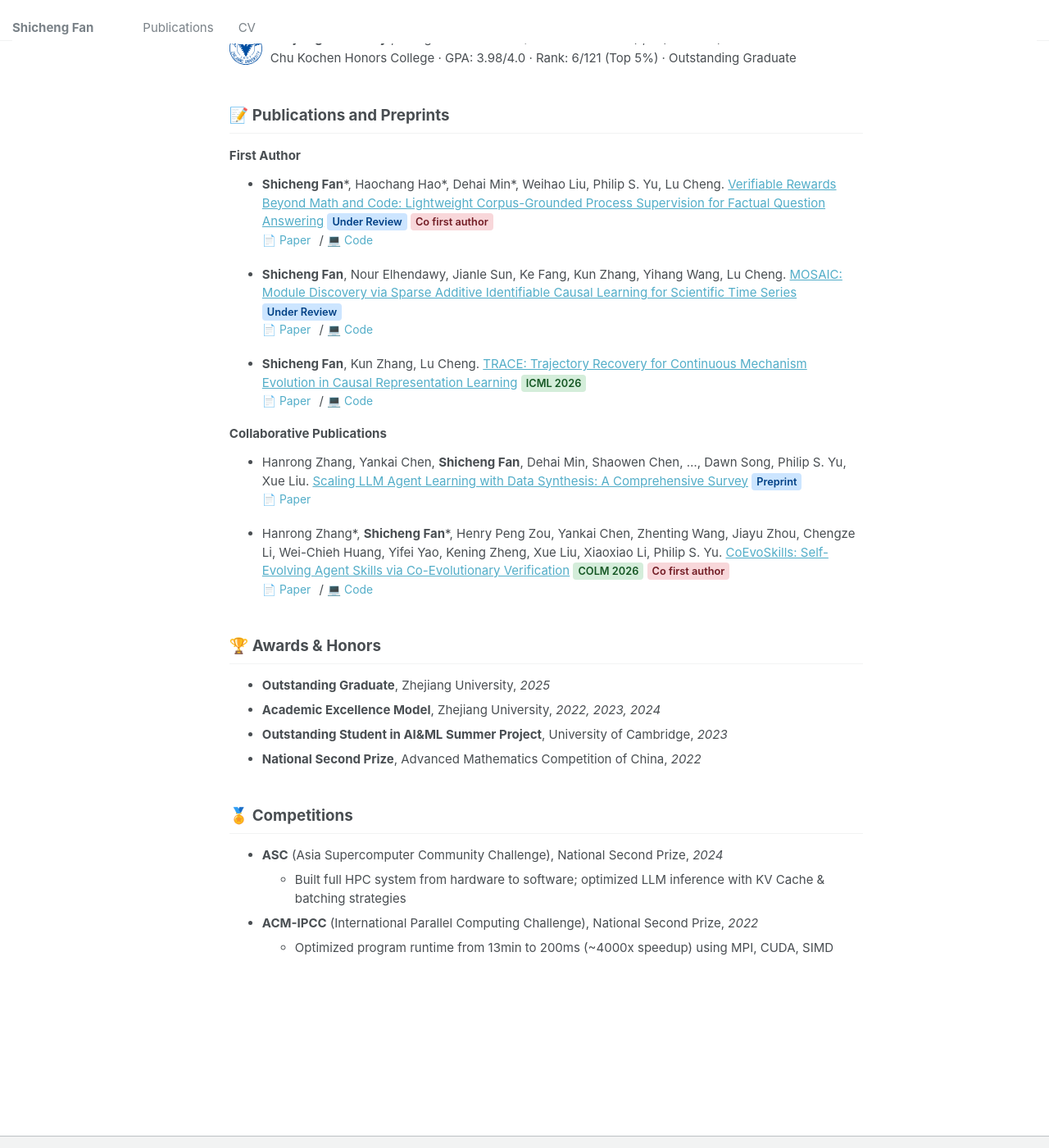
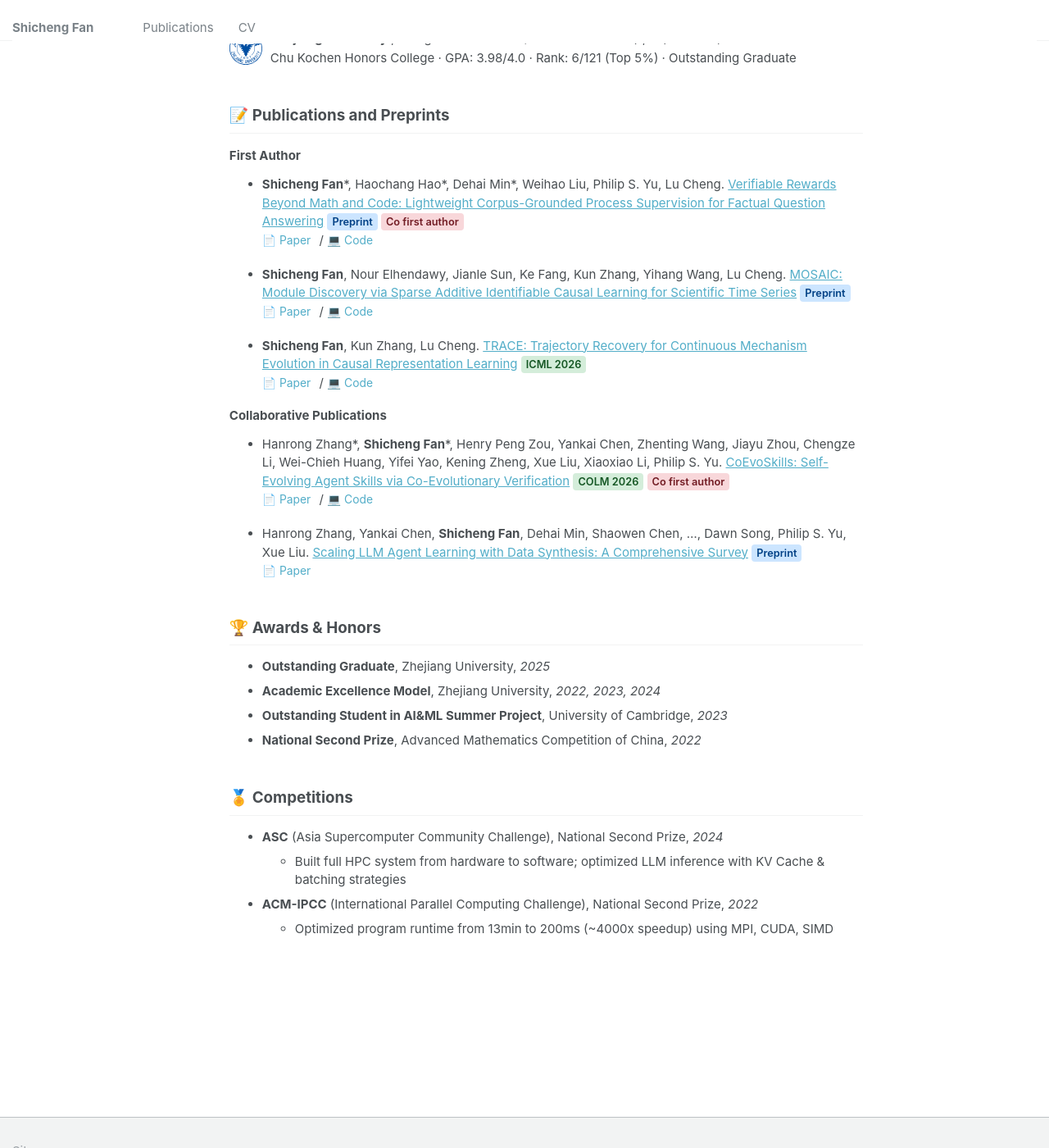
Before and after one commit to shichengf/shichengf.github.io, a Jekyll site: the page built from _pages/about.md, in a window 1280 px wide and 1400 px high, scrolled down 1039 px. Shown: the whole window at 82% size. Built offline with Jekyll 4.4.1, drawn with Linux system fonts in a browser that asks for light colours.

Commit message:
combine preprint and under review

```diff
--- a/_includes/head/custom.html
+++ b/_includes/head/custom.html
@@ -35,7 +35,7 @@ h3 { margin-top: 1.2em; margin-bottom: 0.6em; }
 .venue { display: inline-block; padding: 1px 6px; border-radius: 4px; font-size: 0.85em; font-weight: 600; }
 .venue-pub { background: #d4edda; color: #155724; }
 .venue-oral { background: #fff3cd; color: #856404; }
-.venue-review { background: #cce5ff; color: #004085; }
+.venue-preprint { background: #cce5ff; color: #004085; }
 .venue-cofirst { background: #f8d7da; color: #721c24; }
 
 /* News highlight label */
--- a/_pages/about.md
+++ b/_pages/about.md
@@ -57,10 +57,10 @@ redirect_from:
 
 ### First Author
 
-* **Shicheng Fan**\*, Haochang Hao\*, Dehai Min\*, Weihao Liu, Philip S. Yu, Lu Cheng. [Verifiable Rewards Beyond Math and Code: Lightweight Corpus-Grounded Process Supervision for Factual Question Answering](https://arxiv.org/abs/2605.29648) <span class="venue venue-review">Under Review</span> <span class="venue venue-cofirst">Co first author</span>
+* **Shicheng Fan**\*, Haochang Hao\*, Dehai Min\*, Weihao Liu, Philip S. Yu, Lu Cheng. [Verifiable Rewards Beyond Math and Code: Lightweight Corpus-Grounded Process Supervision for Factual Question Answering](https://arxiv.org/abs/2605.29648) <span class="venue venue-preprint">Preprint</span> <span class="venue venue-cofirst">Co first author</span>
 <br><span class="pub-links">[📄 Paper](https://arxiv.org/abs/2605.29648) / [💻 Code](https://github.com/shichengf/CorVer)</span>
 
-* **Shicheng Fan**, Nour Elhendawy, Jianle Sun, Ke Fang, Kun Zhang, Yihang Wang, Lu Cheng. [MOSAIC: Module Discovery via Sparse Additive Identifiable Causal Learning for Scientific Time Series](https://arxiv.org/abs/2605.05524) <span class="venue venue-review">Under Review</span>
+* **Shicheng Fan**, Nour Elhendawy, Jianle Sun, Ke Fang, Kun Zhang, Yihang Wang, Lu Cheng. [MOSAIC: Module Discovery via Sparse Additive Identifiable Causal Learning for Scientific Time Series](https://arxiv.org/abs/2605.05524) <span class="venue venue-preprint">Preprint</span>
 <br><span class="pub-links">[📄 Paper](https://arxiv.org/abs/2605.05524) / [💻 Code](https://github.com/shichengf/mosaic)</span>
 
 * **Shicheng Fan**, Kun Zhang, Lu Cheng. [TRACE: Trajectory Recovery for Continuous Mechanism Evolution in Causal Representation Learning](https://www.arxiv.org/abs/2601.21135) <span class="venue venue-pub">ICML 2026</span>
@@ -68,11 +68,11 @@ redirect_from:
 
 ### Collaborative Publications
 
-* Hanrong Zhang, Yankai Chen, **Shicheng Fan**, Dehai Min, Shaowen Chen, ..., Dawn Song, Philip S. Yu, Xue Liu. [Scaling LLM Agent Learning with Data Synthesis: A Comprehensive Survey](https://www.researchgate.net/publication/406488336_Scaling_LLM_Agent_Learning_with_Data_Synthesis_A_Comprehensive_Survey) <span class="venue venue-review">Preprint</span>
-<br><span class="pub-links">[📄 Paper](https://www.researchgate.net/publication/406488336_Scaling_LLM_Agent_Learning_with_Data_Synthesis_A_Comprehensive_Survey)</span>
-
 * Hanrong Zhang\*, **Shicheng Fan**\*, Henry Peng Zou, Yankai Chen, Zhenting Wang, Jiayu Zhou, Chengze Li, Wei-Chieh Huang, Yifei Yao, Kening Zheng, Xue Liu, Xiaoxiao Li, Philip S. Yu. [CoEvoSkills: Self-Evolving Agent Skills via Co-Evolutionary Verification](https://arxiv.org/abs/2604.01687) <span class="venue venue-pub">COLM 2026</span> <span class="venue venue-cofirst">Co first author</span>
 <br><span class="pub-links">[📄 Paper](https://arxiv.org/abs/2604.01687) / [💻 Code](https://github.com/Zhang-Henry/CoEvoSkills)</span>
+
+* Hanrong Zhang, Yankai Chen, **Shicheng Fan**, Dehai Min, Shaowen Chen, ..., Dawn Song, Philip S. Yu, Xue Liu. [Scaling LLM Agent Learning with Data Synthesis: A Comprehensive Survey](https://www.researchgate.net/publication/406488336_Scaling_LLM_Agent_Learning_with_Data_Synthesis_A_Comprehensive_Survey) <span class="venue venue-preprint">Preprint</span>
+<br><span class="pub-links">[📄 Paper](https://www.researchgate.net/publication/406488336_Scaling_LLM_Agent_Learning_with_Data_Synthesis_A_Comprehensive_Survey)</span>
 
 
 ## 🏆 Awards & Honors
```
Also changed, not shown: _pages/cv.md (+2 -2 lines), _pages/publications.md (+3 -3 lines).
